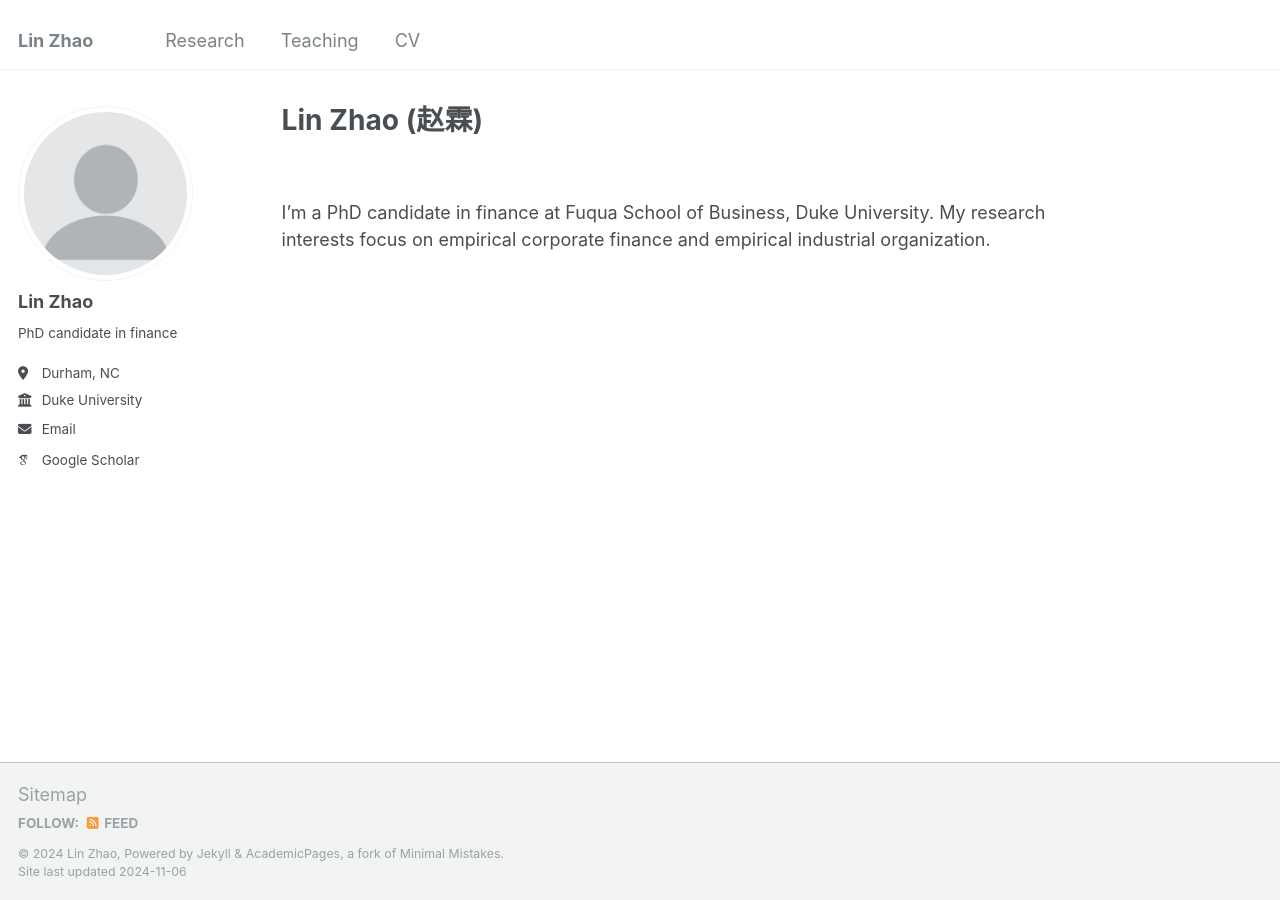
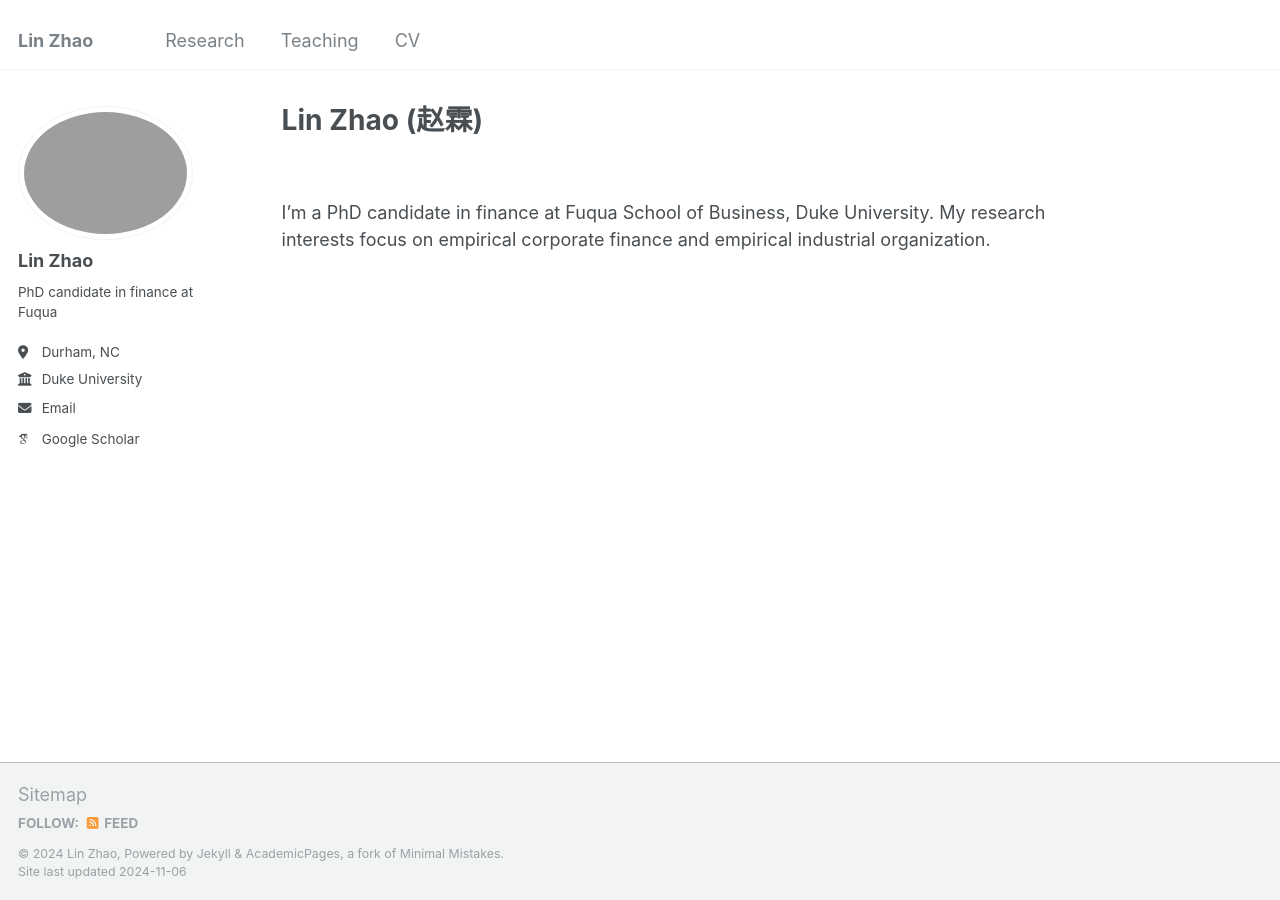
Before and after one commit to linzhao0351/linzhao0351.github.io, a Jekyll site: the page built from _pages/about.md, in a window 1280 px wide. Built offline with Jekyll 4.4.1, drawn with Linux system fonts in a browser that asks for light colours; some web fonts are replaced.

Commit message:
Update _config.yml

```diff
--- a/_config.yml
+++ b/_config.yml
@@ -21,10 +21,10 @@ repository               : "linzhao0351/linzhao0351.github.io"
 #               Additional customization can be done by editing /_includes/author-profile.html
 author:
   # Biographic information
-  avatar           : "profile.png"
+  avatar           : "lz119.png"
   name             : "Lin Zhao"
   pronouns         : # example: "she/her"
-  bio              : "PhD candidate in finance"
+  bio              : "PhD candidate in finance at Fuqua"
   location         : "Durham, NC"
   employer         : "Duke University"
   uri              : # URL
```
